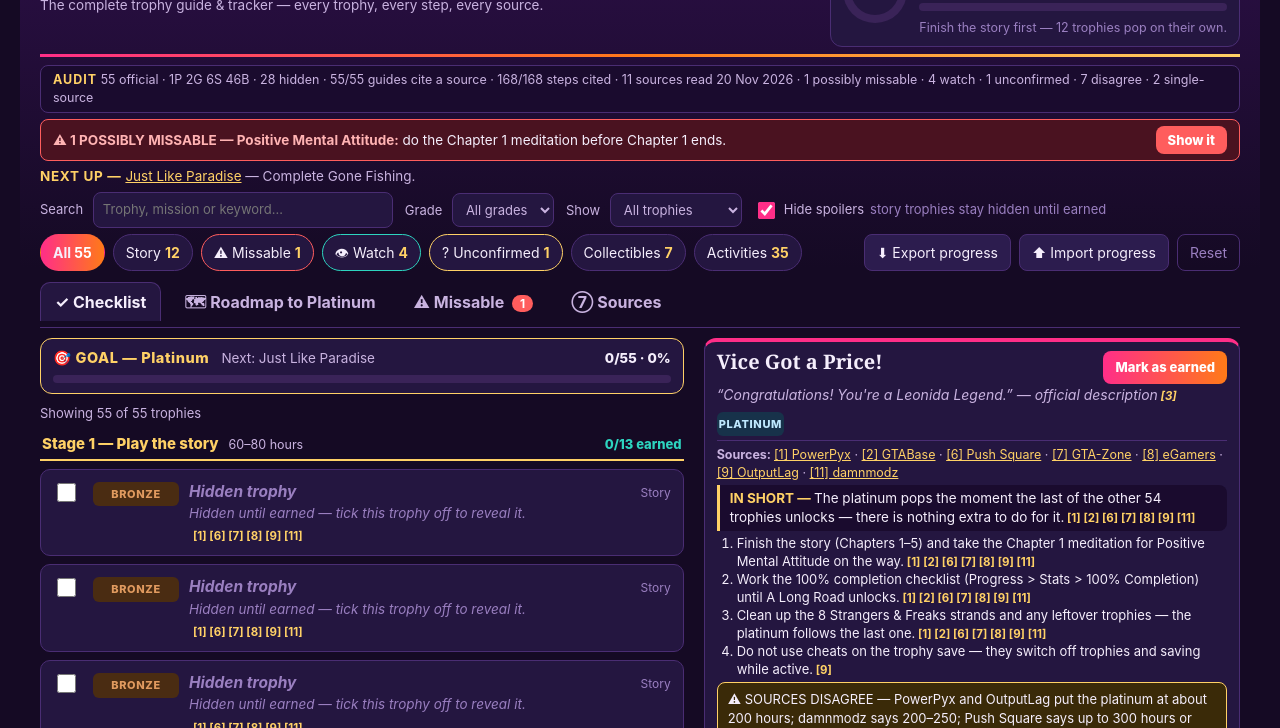
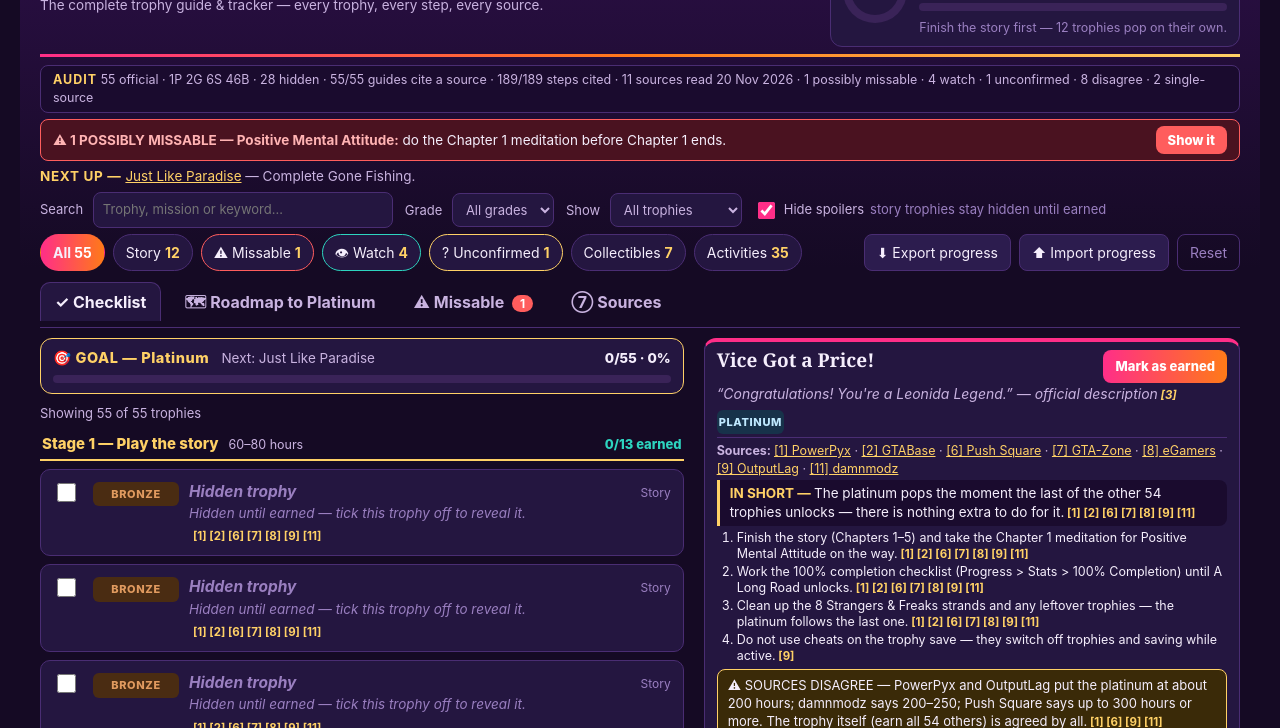
Before and after one commit to lolokdilolok-sketch/gta6-trophy-guide, a plain HTML site: page app/index.html in a window 1280 px wide. Shown: the part 72-800 px from the top of the page. Drawn offline with Linux system fonts and the light colour scheme.

Commit message:
Update app files (fix round 7): detail.js, sources-view.js, sources.js, style.css

```diff
--- a/app/detail.js
+++ b/app/detail.js
@@ -57,12 +57,16 @@ const DISAGREE_TEXT = {
     cites: [1, 6, 7, 9, 11],
   },
   45: {
-    text: 'PowerPyx gives a specific method with photos (blue Banshee through the showroom window, after the Key Cloner); damnmodz repeats the same method (one underlying source). KeenGamer, GTA-Zone, eGamers and OutputLag still list the exact method as unconfirmed (20 Nov 2026). Treat the method as reported, not confirmed.',
-    cites: [1, 5, 7, 8, 9, 11],
+    text: 'PowerPyx gives a specific method with photos (blue Banshee through the showroom window, after the Key Cloner); damnmodz repeats the same method (one underlying source). KeenGamer, GTA-Zone, eGamers, OutputLag and GTABase still list the exact method as unconfirmed (20 Nov 2026). Treat the method as reported, not confirmed.',
+    cites: [1, 2, 5, 7, 8, 9, 11],
   },
   50: {
-    text: 'PowerPyx gives a UFO easter egg method with photos (road north-west of Starlet Motel, after 2AM, alone); damnmodz independently confirms it. OutputLag lists the unlock as unconfirmed and offers a different lead instead (a graffiti code in Crosstown, also unconfirmed). KeenGamer, GTA-Zone and eGamers still list it as unconfirmed (20 Nov 2026). Treat the method as reported, not confirmed.',
-    cites: [1, 5, 7, 8, 9, 11],
+    text: 'PowerPyx gives a UFO easter egg method with photos (road north-west of Starlet Motel, after 2AM, alone); damnmodz independently confirms it. OutputLag lists the unlock as unconfirmed and offers a different lead instead (a graffiti code in Crosstown, also unconfirmed). KeenGamer, GTA-Zone, eGamers and GTABase still list it as unconfirmed (20 Nov 2026). Treat the method as reported, not confirmed.',
+    cites: [1, 2, 5, 7, 8, 9, 11],
+  },
+  29: {
+    text: 'damnmodz reports the trigger animal as the Snapmatic Buck (labelled Reported — one underlying source); GTABase says which animal triggers the trophy is not confirmed yet. The Bret quest line itself is agreed — only the trigger animal is disputed.',
+    cites: [2, 11],
   },
 };
 
@@ -228,8 +232,8 @@ export function renderDetailPanel(container, trophy, earnedIds, spoilerOn, onTog
   } else if (isUnconfirmed(trophy)) {
     const box = doc.createElement('p');
     box.className = 'detail-pinned';
-    box.append(doc.createTextNode('NOT PINNED DOWN YET — No confirmed method yet. PowerPyx, KeenGamer, GTA-Zone, eGamers, OutputLag and damnmodz all still list the trigger as unconfirmed (20 Nov 2026). This entry will be updated when a method is confirmed.'));
-    box.append(citeSpan(doc, [1, 5, 7, 8, 9, 11]));
+    box.append(doc.createTextNode('NOT PINNED DOWN YET — No confirmed method yet. PowerPyx, KeenGamer, GTA-Zone, eGamers, OutputLag, GTABase and damnmodz all still list the trigger as unconfirmed (20 Nov 2026). This entry will be updated when a method is confirmed.'));
+    box.append(citeSpan(doc, [1, 2, 5, 7, 8, 9, 11]));
     container.append(box);
     if (LEAD_TEXT[trophy.id]) {
       const lead = doc.createElement('p');
--- a/app/sources-view.js
+++ b/app/sources-view.js
@@ -14,36 +14,14 @@ export function renderSourcesView(container, trophies) {
   container.append(h);
   const intro = doc.createElement('p');
   intro.className = 'sources-intro';
-  intro.textContent = `Every guide step cites its source by number. List sources confirm trophy names, descriptions and grades; guide methods come from PowerPyx, cross-checked against six more guide sources (KeenGamer, Push Square, GTA-Zone, eGamers, OutputLag, damnmodz) where noted — ${a.multiSource} of ${a.total} guides now rest on two or more sources. A step that cites only [1] rests on one guide — the count below says so instead of hiding it.`;
+  intro.textContent = `Every guide step cites its source by number. List sources confirm trophy names, descriptions and grades; guide methods come from PowerPyx, cross-checked against seven more guide sources (KeenGamer, Push Square, GTA-Zone, eGamers, OutputLag, damnmodz and GTABase) where noted — ${a.multiSource} of ${a.total} guides now rest on two or more sources. A step that cites only [1] rests on one guide — the count below says so instead of hiding it.`;
   container.append(intro);
 
-  const table = doc.createElement('dl');
-  table.className = 'audit-table';
-  const rows = [
-    ['Official trophies', `${a.total} (1 platinum · 2 gold · 6 silver · 46 bronze)`],
-    ['Hidden on PS5', `${a.hidden}`],
-    ['Guides citing a source', `${a.guidesCited} of ${a.total}`],
-    ['Steps cited', `${a.steps} of ${a.steps}`],
-    ['Sources read', `${a.sourcesRead} — all read 20 Nov 2026`],
-    ['Guides on two or more sources', `${a.multiSource} of ${a.total}`],
-    ['Possibly missable', `${a.missable}`],
-    ['Watch — timed or single-source', `${a.watch}`],
-    ['No confirmed method yet', `${a.unconfirmed}`],
-    ['Guides disagree', `${a.disagree}`],
-    ['Single-source guides', `${a.singleSource} of ${a.total}`],
-  ];
-  for (const [k, v] of rows) {
-    const dt = doc.createElement('dt');
-    dt.textContent = k;
-    const dd = doc.createElement('dd');
-    dd.textContent = v;
-    table.append(dt, dd);
-  }
-  container.append(table);
-
-  // Source matrix: one row per trophy, one column per source — a ● where
-  // that trophy's guide rests on that source. Computed from the same
-  // sourceNumbersFor the detail panels use, so it cannot drift from them.
+  // Source matrix FIRST, before the audit table: it is the evidence for the
+  // counts below, and it is what the submit screenshot of this view shows.
+  // One row per trophy, one column per source — a ● where that trophy's
+  // guide rests on that source. Computed from the same sourceNumbersFor the
+  // detail panels use, so it cannot drift from them.
   const matrixTitle = doc.createElement('h3');
   matrixTitle.className = 'matrix-title';
   matrixTitle.textContent = 'Source matrix — which guide rests on which source';
@@ -78,6 +56,30 @@ export function renderSourcesView(container, trophies) {
   }
   container.append(matrix);
 
+  const table = doc.createElement('dl');
+  table.className = 'audit-table';
+  const rows = [
+    ['Official trophies', `${a.total} (1 platinum · 2 gold · 6 silver · 46 bronze)`],
+    ['Hidden on PS5', `${a.hidden}`],
+    ['Guides citing a source', `${a.guidesCited} of ${a.total}`],
+    ['Steps cited', `${a.steps} of ${a.steps}`],
+    ['Sources read', `${a.sourcesRead} — all read 20 Nov 2026`],
+    ['Guides on two or more sources', `${a.multiSource} of ${a.total}`],
+    ['Possibly missable', `${a.missable}`],
+    ['Watch — timed or single-source', `${a.watch}`],
+    ['No confirmed method yet', `${a.unconfirmed}`],
+    ['Guides disagree', `${a.disagree}`],
+    ['Single-source guides', `${a.singleSource} of ${a.total}`],
+  ];
+  for (const [k, v] of rows) {
+    const dt = doc.createElement('dt');
+    dt.textContent = k;
+    const dd = doc.createElement('dd');
+    dd.textContent = v;
+    table.append(dt, dd);
+  }
+  container.append(table);
+
   const ol = doc.createElement('ol');
   ol.className = 'source-list';
   for (const s of SOURCES) {
@@ -109,6 +111,6 @@ export function renderSourcesView(container, trophies) {
 
   const note = doc.createElement('p');
   note.className = 'sources-note';
-  note.textContent = `Honest limits: ${a.singleSource} of ${a.total} guides rest on a single guide source (PowerPyx) — Capital Offense has a reported method four other guides still list as unconfirmed, and Ten Pin’s method is PowerPyx-only for now (damnmodz repeats it and adds that a bicycle works too). One trophy (Bad Luck, I Guess) has no confirmed method yet. ${a.disagree} trophies carry a flagged disagreement in their guide — four disputed methods (two of them published after the guide text was written), the platinum-time dispute, the shooting-range count and the meditation count — all flagged in their guides instead of smoothed over. When a method is confirmed by a second source, the guide and this page are updated.`;
+  note.textContent = `Honest limits: ${a.singleSource} of ${a.total} guides rest on a single guide source (PowerPyx) — Capital Offense has a reported method five other guides still list as unconfirmed, and Ten Pin’s method is PowerPyx-only for now (damnmodz repeats it and adds that a bicycle works too; GTABase still lists it as unconfirmed). One trophy (Bad Luck, I Guess) has no confirmed method yet. ${a.disagree} trophies carry a flagged disagreement in their guide — five disputed methods (two of them published after the guide text was written), the platinum-time dispute, the shooting-range count, the meditation count and the Fair Game trigger animal — all flagged in their guides instead of smoothed over. When a method is confirmed by a second source, the guide and this page are updated.`;
   container.append(note);
 }
--- a/app/sources.js
+++ b/app/sources.js
@@ -50,9 +50,9 @@ export const SOURCES = [
     short: 'GTABase',
     name: 'GTABase — GTA 6 Trophy & Achievement List',
     url: 'https://www.gtabase.com/articles/gta-6/gta-6-achievements-trophies-list-ps5-xbox-series',
-    role: 'list',
-    roleText: 'List source — names, descriptions and grades; cited in the data for 4 trophies.',
-    citedBy: '4 of 55 guides',
+    role: 'guide',
+    roleText: 'Guide source — its “How to unlock” tips, read 20 Nov 2026, state a method in its own words for 50 of the 55 trophies (see GTABASE_AGREES); it still lists In The Beginning, Capital Offense, The Truth Is Out There and Ten Pin as unconfirmed, and Bad Luck as unconfirmed.',
+    citedBy: '50 of 55 guides (cross-checked)',
     read: '20 Nov 2026',
   },
   {
@@ -152,6 +152,20 @@ export const SOURCES = [
 // they unlock as part of the story; the three still-unconfirmed trophies
 // count where a source agrees the trigger is unconfirmed (id 49 only —
 // ids 44 and 51 now have a PowerPyx method, see GUIDE_UPDATES).
+// GTABase states a method in its own words for every trophy except the
+// five it still lists as unconfirmed (44, 45, 50, 51 — "the exact steps
+// aren't confirmed yet" — and 49, where it only guesses from the
+// description). Its per-trophy "How to unlock" tips were read 20 Nov 2026;
+// the added steps below cite [2] where GTABase is the source that states
+// them. GTABase also disagrees with damnmodz on id 29 (see
+// GTABASE_DISAGREES): it says which animal triggers Fair Game is not
+// confirmed yet, against damnmodz's Reported Snapmatic Buck.
+export const GTABASE_AGREES = new Set([
+  1, 2, 3, 4, 5, 6, 7, 8, 9, 10, 11, 12, 13, 14, 15, 16, 17, 18, 19, 20,
+  21, 22, 23, 24, 25, 26, 27, 28, 29, 30, 31, 32, 33, 34, 35, 36, 37, 38,
+  39, 40, 41, 42, 43, 46, 47, 48, 52, 53, 54, 55,
+]);
+export const GTABASE_DISAGREES = new Set([29]);
 export const KEENGAMER_AGREES = new Set([28, 14, 49]);
 export const PUSHSQUARE_AGREES = new Set([
   1, 2, 3, 4, 5, 6, 7, 8, 9, 10, 11, 12, 13, 14, 15, 16, 17, 18, 19, 20,
@@ -239,6 +253,7 @@ export const EXTRA_STEPS = {
     { text: 'Complete 15 of the 18 collectible card sets — the checklist needs 15, not all 18.', cite: [6] },
     { text: 'Moses and Randy’s vehicle deliveries count toward the 100 optional missions — do their delivery jobs while you work through the checklist.', cite: [1] },
     { text: 'The checklist also needs both unique playlists (2 of 2) — they count toward 100%.', cite: [11] },
+    { text: 'The checklist also needs 100 WAiNK scans — any 100 of the landmarks, curiosities, sculptures and No Flusher tags.', cite: [2] },
   ],
   15: [
     { text: 'The extra challenges on Stunt Jumps are not required — only the stunts themselves count.', cite: [6] },
@@ -250,6 +265,7 @@ export const EXTRA_STEPS = {
     { text: 'Start on the easiest of the three difficulty tiers at each range and work up.', cite: [6] },
     { text: 'Some challenges are locked until you fulfil other conditions — if a challenge is greyed out, finish the requirement first.', cite: [6] },
     { text: 'The two locations split the 42 golds: Rodgers Ranch & Shooting Range, Port Gellhorn (24 golds over 6 courses) and Griffin Shooting Range, Balsero (18 golds over 6 courses).', cite: [11] },
+    { text: 'Ranges also raise your Focus level, which helps with Gunslinger.', cite: [2] },
   ],
   18: [
     { text: 'Some locations charge an entry fee; track them under Map > Activities > Drones > Top Fun Drones.', cite: [6] },
@@ -260,24 +276,36 @@ export const EXTRA_STEPS = {
   ],
   20: [
     { text: 'You need a boat and a fishing rod: Cal asks for a Parrotfish over 2kg.', cite: [6] },
+    { text: 'Cal marks the fishing spot with a purple icon — follow it.', cite: [2] },
   ],
   21: [
     { text: 'If the TV is temporarily unavailable during a story section, try again after the story.', cite: [1] },
+    { text: 'The three TV games are Tenebrae Lux, Street Trash III and Time Jackers Rewind; the fourth, Bang For Your Buck, is on arcade cabinets around Leonida.', cite: [2] },
+  ],
+  22: [
+    { text: 'Andy’s five quests in order: Climbing the Cellerichain, Pay the Cellerica Fee, Peach!, Read the Label and Puff Puff Pass.', cite: [2] },
   ],
   23: [
     { text: 'The final mission is Kenton’s “Maritime Disputes” — finish it for the trophy.', cite: [6] },
+    { text: 'Dive at the purple chest markers and use the metal detector to dig the treasure up; track it under Progress > Collections > Kenton’s Treasures.', cite: [2] },
   ],
   25: [
     { text: 'Race Against Yago is timed and can expire — do it the moment it appears, and save first.', cite: [9] },
     { text: 'Only four of the eight counting strands have been identified so far (Kirk, Kyle, Yago, Pilot Pete) — the other four are not known yet.', cite: [11] },
+    { text: 'The quest lines that do NOT count are Moses, Tyrone, Yasmani, Andy, Billy and Eddie — only stranger strands count.', cite: [2] },
   ],
   26: [
     { text: 'The 16 cars: Zorrusso, Vitello, Infernus, Windsor Drop, Toros, Tempesta, Paragon, Jagular, Jubilee, Itali RSX, Growler, Gauntlet Hellfire, Furia, Dubsta, Banshee, Baller ST-D.', cite: [1] },
+    { text: 'Scan cars with the WAiNK app to see if they are on the list; hotel driveways around Vice Beach and Ocean Beach are the best places to look — cars in better condition pay more.', cite: [2] },
+  ],
+  27: [
+    { text: 'Tyrone’s labs are marked in purple around Vice City — destroy enough of them and his last job, Shut Down the Labs, awards the trophy.', cite: [2] },
   ],
   28: [
     { text: 'Wait for the final “zen” animation at each spot — the meditation only counts once it finishes.', cite: [6] },
     { text: 'Spots show as purple icons on the map when you get close.', cite: [9] },
     { text: 'Meditations are marked on the map under Exploration > Meditate Around Leonida.', cite: [6] },
+    { text: 'Meditating at a spot with Jason and Lucia together counts twice — and the last one needs both characters, possible after Coffee Break in Chapter 2.', cite: [2] },
   ],
   29: [
     { text: 'Take clean head or heart shots — a pristine carcass is what Bret wants.', cite: [9] },
@@ -290,16 +318,25 @@ export const EXTRA_STEPS = {
   31: [
     { text: 'Track each kind under Progress > Exploration > Landmarks / Curiosities / Sculptures / No Flushers.', cite: [6] },
     { text: 'Check WAiNK progress under Progress > Collections > WAiNK Locations.', cite: [6] },
+    { text: 'The 100 can come from 31 Landmarks, 35 Curiosities, 23 Sculptures and the No Flusher tags.', cite: [2] },
+  ],
+  32: [
+    { text: 'Finished challenges show a tick under Progress > Challenges.', cite: [2] },
+  ],
+  33: [
+    { text: 'Bank vault robberies always give 4 stars, so this often pops while doing Maximum Withdrawal.', cite: [2] },
   ],
   35: [
     { text: 'Getting inside a vehicle also discovers it — scanning is not the only way.', cite: [6, 11] },
   ],
   36: [
     { text: 'Each fish you land adds about 10% to the Focus meter — fish first, then fight.', cite: [9] },
+    { text: 'Cops, soldiers and civilians do not seem to count — use gang-operation thugs; wash up at home as well as eating and drinking to fill Focus.', cite: [2] },
   ],
   37: [
     { text: 'Save first: if the take-off goes wrong, reload and try the jet again.', cite: [9] },
     { text: 'The jet is a Bottcher 020 double-decker — look for the big double-decker at the boarding bridge.', cite: [11] },
+    { text: 'Planes parked out on the airfield do not count — only the jets docked at a departure gate’s boarding bridge.', cite: [2] },
   ],
   39: [
     { text: 'A good spot is Richardson Jewelry & Diamonds in Vice City.', cite: [9] },
@@ -307,13 +344,26 @@ export const EXTRA_STEPS = {
     { text: 'Stay out of camera view — cameras can spot you.', cite: [11] },
     { text: 'Destroy the security footage and disable the alarm in the backroom.', cite: [1] },
   ],
+  40: [
+    { text: 'Escape on a fast bike, then switch vehicles to become unrecognisable — and each vault pays up to $205,000.', cite: [2] },
+  ],
   41: [
     { text: 'Direct truck robberies can fail to pop the trophy — the vault-mission route is the surest way.', cite: [11] },
+    { text: 'Box the truck in first so it cannot drive off, then sticky-bomb its back doors.', cite: [2] },
+  ],
+  43: [
+    { text: 'Track each gang under Progress > Gangs — it shows how many of their operations you have robbed.', cite: [2] },
   ],
   44: [
     { text: 'Go to the Ocean View Rooftop Bar on Ocean Beach.', cite: [1] },
     { text: 'Buy an Apple Martini and drink it while standing next to the bar.', cite: [1] },
     { text: 'The bar is in the Oceanview Hotel on Ocean Beach — go past the pool to the rooftop access door and take the elevator up. The Apple Martini costs $10.', cite: [11] },
+  ],
+  46: [
+    { text: 'You do not need all three valuables in one visit — but the robbery takes a long time to come back, so grab what you can each time.', cite: [1, 2] },
+  ],
+  47: [
+    { text: 'Check Strength under Jason & Lucia in the pause menu — and after the story you can also work out at home.', cite: [2] },
   ],
   51: [
     { text: 'Ride any bike into a crowded area — Vice City or Ocean Beach.', cite: [1] },
@@ -326,6 +376,7 @@ export const EXTRA_STEPS = {
   54: [
     { text: 'The 8 garages: Mitchel Auto Center $4,000; 7th Avenue $12,000; Vela Rota $24,000; Persistence Road $7,600; Wyatt Motors $21,600; Bonita Court $34,000; Atlantic Court $40,000; Store n’ Bolt $16,800.', cite: [6] },
     { text: 'BuckMe’s 20% discount brings the total to $160,000 — $200,000 without it.', cite: [11] },
+    { text: 'The 4 garages the story gives you do not count — only the 8 for sale.', cite: [2] },
   ],
   55: [
     { text: 'From Chapter 3 you can also register cars with a standard tracker at any Pay ’n’ Spray.', cite: [9] },
@@ -339,11 +390,11 @@ export const EXTRA_STEPS = {
 // had no confirmed method; PowerPyx has since published one (page re-read
 // 20 Nov 2026), and damnmodz has since confirmed one of them (id 44) and
 // repeated the other (id 51, one underlying source). The method is the
-// added steps above, cited [1] and [11]; KeenGamer, GTA-Zone, eGamers and
-// OutputLag still list both trophies as unconfirmed.
+// added steps above, cited [1] and [11]; KeenGamer, GTA-Zone, eGamers,
+// OutputLag and GTABase still list both trophies as unconfirmed.
 export const GUIDE_UPDATES = {
-  44: 'UPDATE 20 NOV 2026 — This guide was written 18 Nov, when no method was confirmed (the first sentence and step 2 below still say so). PowerPyx has since published one: Ocean View Rooftop Bar, Apple Martini, drunk standing next to the bar — steps 3–5 below, cited [1] and [11]. A second guide, damnmodz, independently confirms it (Oceanview Hotel, past the pool, rooftop access door, elevator up). KeenGamer, GTA-Zone, eGamers and OutputLag still list it as unconfirmed.',
-  51: 'UPDATE 20 NOV 2026 — This guide was written 18 Nov, when no method was confirmed (the first sentence and step 2 below still say so). PowerPyx has since published one: ride a bike and kick 10 pedestrians with Square within 60 seconds — steps 3–5 below, cited [1] and [11]. damnmodz repeats the same method (one underlying source) and adds that a bicycle works too. KeenGamer, GTA-Zone, eGamers and OutputLag still list it as unconfirmed.',
+  44: 'UPDATE 20 NOV 2026 — This guide was written 18 Nov, when no method was confirmed (the first sentence and step 2 below still say so). PowerPyx has since published one: Ocean View Rooftop Bar, Apple Martini, drunk standing next to the bar — steps 3–5 below, cited [1] and [11]. A second guide, damnmodz, independently confirms it (Oceanview Hotel, past the pool, rooftop access door, elevator up). KeenGamer, GTA-Zone, eGamers, OutputLag and GTABase still list it as unconfirmed.',
+  51: 'UPDATE 20 NOV 2026 — This guide was written 18 Nov, when no method was confirmed (the first sentence and step 2 below still say so). PowerPyx has since published one: ride a bike and kick 10 pedestrians with Square within 60 seconds — steps 3–5 below, cited [1] and [11]. damnmodz repeats the same method (one underlying source) and adds that a bicycle works too. KeenGamer, GTA-Zone, eGamers, OutputLag and GTABase still list it as unconfirmed.',
 };
 
 // Source numbers cited by one trophy's data (its `sources` array) plus the
@@ -358,6 +409,7 @@ export function sourceNumbersFor(trophy) {
     const hit = SOURCES.find((x) => s.url && x.url && s.url === x.url);
     if (hit && !nums.includes(hit.n)) nums.push(hit.n);
   }
+  if (GTABASE_AGREES.has(trophy.id) && !nums.includes(2)) nums.push(2);
   if (KEENGAMER_AGREES.has(trophy.id) && !nums.includes(5)) nums.push(5);
   if (PUSHSQUARE_AGREES.has(trophy.id) && !nums.includes(6)) nums.push(6);
   if (GTAZONE_AGREES.has(trophy.id) && !nums.includes(7)) nums.push(7);
@@ -405,7 +457,7 @@ export function auditNumbers(trophies) {
   // count, or a disputed time. The strip counts what the detail panels flag.
   const disagreeIds = new Set([
     ...KEENGAMER_DISAGREES, ...GTAZONE_DISAGREES, ...EGAMERS_DISAGREES,
-    ...OUTPUTLAG_DISAGREES, ...RANGE_DISAGREES, ...COUNT_DISAGREES, ...TIME_DISAGREES,
+    ...OUTPUTLAG_DISAGREES, ...GTABASE_DISAGREES, ...RANGE_DISAGREES, ...COUNT_DISAGREES, ...TIME_DISAGREES,
   ]);
   return {
     total: trophies.length,
--- a/app/style.css
+++ b/app/style.css
@@ -224,16 +224,16 @@ select {
   position: sticky; top: 12px;
   background: var(--card); border: 1px solid var(--line);
   border-top: 4px solid var(--pink);
-  border-radius: var(--radius); padding: 8px 12px;
+  border-radius: var(--radius); padding: 7px 12px;
 }
 .detail-head { display: flex; gap: 10px; align-items: flex-start; }
 .detail-head h2 { flex: 1; min-width: 0; }
-.detail-col h2 { margin: 0 0 2px; font-size: 20px; line-height: 1.2; font-family: Georgia, serif; }
-.detail-official { color: var(--muted); font-style: italic; margin: 0 0 4px; font-size: 14px; }
-.detail-meta { display: flex; gap: 8px; flex-wrap: wrap; margin: 0 0 4px; }
+.detail-col h2 { margin: 0 0 2px; font-size: 19px; line-height: 1.2; font-family: Georgia, serif; }
+.detail-official { color: var(--muted); font-style: italic; margin: 0 0 3px; font-size: 14px; }
+.detail-meta { display: flex; gap: 8px; flex-wrap: wrap; margin: 0 0 3px; }
 .detail-guide { margin: 0 0 4px; font-size: 13px; line-height: 1.35; }
 .detail-guide strong { color: var(--gold); }
-.detail-steps { margin: 0 0 4px; padding-left: 20px; font-size: 13px; line-height: 1.35; }
+.detail-steps { margin: 0 0 4px; padding-left: 20px; font-size: 12.5px; line-height: 1.32; }
 .detail-steps li { margin-bottom: 1px; }
 .detail-short {
   margin: 0 0 4px; font-size: 13.5px; line-height: 1.4;
@@ -244,21 +244,21 @@ select {
 .cite { color: var(--gold); font-size: 11.5px; font-weight: 700; white-space: nowrap; }
 .detail-disagree {
   background: #3a2a08; border: 1px solid var(--gold); border-radius: 8px;
-  padding: 7px 10px; margin: 0 0 5px; font-size: 13px; line-height: 1.4;
+  padding: 6px 10px; margin: 0 0 4px; font-size: 13px; line-height: 1.4;
 }
 .detail-disagree::before { content: "⚠ "; }
 .detail-update {
   background: #0f2f2a; border: 1px solid var(--teal); border-radius: 8px;
-  padding: 7px 10px; margin: 0 0 5px; font-size: 13px; line-height: 1.4;
+  padding: 6px 10px; margin: 0 0 4px; font-size: 13px; line-height: 1.4;
 }
 .detail-update::before { content: "↻ "; }
 .detail-pinned {
   background: #241640; border: 1px dashed var(--faint); border-radius: 8px;
-  padding: 7px 10px; margin: 0 0 5px; font-size: 13px; line-height: 1.4; color: var(--muted);
+  padding: 6px 10px; margin: 0 0 4px; font-size: 13px; line-height: 1.4; color: var(--muted);
 }
 .detail-lead {
   background: #0f2f2a; border: 1px solid var(--teal); border-radius: 8px;
-  padding: 7px 10px; margin: 0 0 5px; font-size: 13px; line-height: 1.4;
+  padding: 6px 10px; margin: 0 0 4px; font-size: 13px; line-height: 1.4;
 }
 .detail-lead::before { content: "🔎 "; }
 .count-box {
@@ -276,10 +276,10 @@ select {
 .count-hint { font-size: 12px; color: var(--muted); }
 .detail-missable {
   background: #4a1220; border: 1px solid var(--danger); border-radius: 8px;
-  padding: 5px 10px; margin: 0 0 5px; font-size: 13px; line-height: 1.4;
+  padding: 5px 10px; margin: 0 0 4px; font-size: 13px; line-height: 1.4;
 }
 .detail-missable b { color: #ffb3b3; }
-.detail-sources { border-top: 1px solid var(--line); padding-top: 5px; margin: 0 0 4px; font-size: 12.5px; line-height: 1.4; color: var(--muted); }
+.detail-sources { border-top: 1px solid var(--line); padding-top: 4px; margin: 0 0 3px; font-size: 12.5px; line-height: 1.4; color: var(--muted); }
 .detail-earn {
   flex: none; white-space: nowrap; margin-top: 1px; padding: 7px 12px; border-radius: 8px; cursor: pointer;
   background: linear-gradient(90deg, var(--pink), var(--orange)); border: none;
@@ -340,9 +340,9 @@ select {
 .sources-note { color: var(--muted); max-width: 860px; font-size: 14px; line-height: 1.45; margin-top: 14px; }
 .matrix-title { font-size: 15px; margin: 18px 0 6px; }
 .source-matrix { border-collapse: collapse; font-size: 12px; margin-bottom: 18px; }
-.source-matrix th, .source-matrix td { border: 1px solid var(--border); padding: 2px 5px; text-align: center; color: var(--muted); }
+.source-matrix th, .source-matrix td { border: 1px solid var(--line); padding: 2px 5px; text-align: center; color: var(--muted); }
 .source-matrix th { color: var(--gold); font-size: 11px; }
-.source-matrix .matrix-name { text-align: left; color: var(--text); white-space: nowrap; max-width: 260px; overflow: hidden; text-overflow: ellipsis; }
+.source-matrix .matrix-name { text-align: left; color: var(--ink); white-space: nowrap; max-width: 260px; overflow: hidden; text-overflow: ellipsis; }
 .source-matrix .matrix-yes { color: var(--teal); font-weight: 700; }
 
 /* ---------- Footer ---------- */
```
